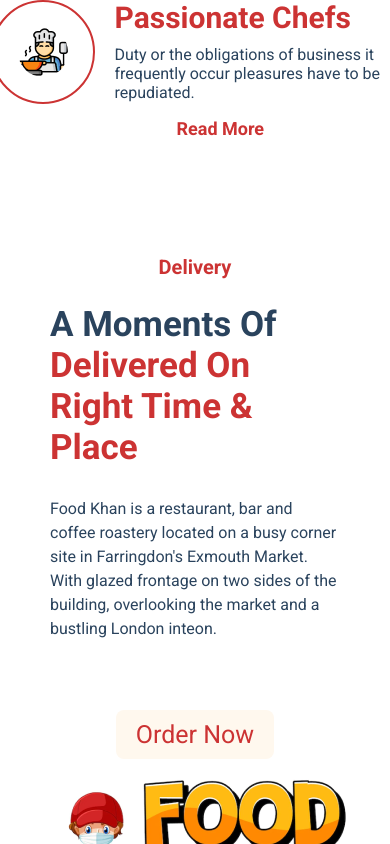
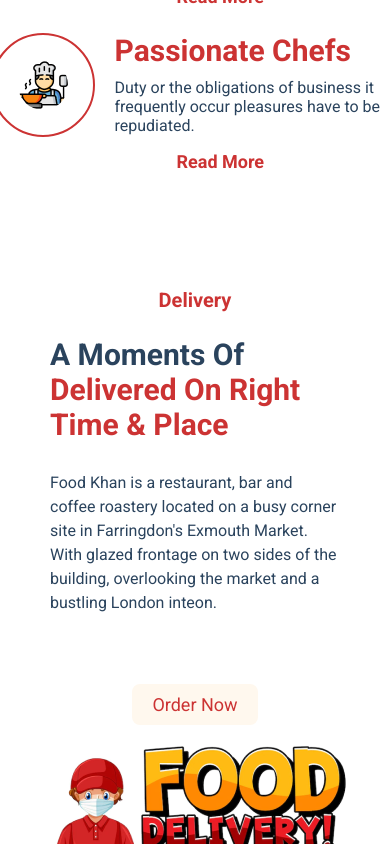
Before and after one commit to g1org11/crave_cart, a React (Vite) app: page / in a window 390 px wide. Shown: the part 3998-4842 px from the top of the page. Built offline with nearby package versions, Linux system fonts and the light colour scheme.

Commit message:
add responsive  on delivery component

```diff
--- a/src/components/mian-page-components/Delivery.tsx
+++ b/src/components/mian-page-components/Delivery.tsx
@@ -65,6 +65,9 @@ const Wrapper = styled.div`
     p {
       color: ${defaultTheme.colors.red};
     }
+    @media (max-width: 500px) {
+      font-size: 30px;
+    }
   }
   button {
     font-size: 25px;
@@ -81,9 +84,16 @@ const Wrapper = styled.div`
       color: ${defaultTheme.colors.floralwhite};
       border-radius: 10px;
     }
+    @media (max-width: 500px) {
+      font-size: 18px;
+    }
   }
 `;
-
+const mainImg = styled.img`
+  @media (max-width: 500px) {
+    max-width: 400px;
+  }
+`;
 const MainTitle = styled.h1`
   font-size: 20px;
   font-style: normal;
@@ -97,6 +107,9 @@ const Maintext = styled.p`
   margin-top: 29px;
   margin-bottom: 69px;
   color: ${defaultTheme.colors.blue};
+  @media (max-width: 500px) {
+    font-size: 16px;
+  }
 `;
 const InfoFooter = styled.div`
   display: flex;
```
